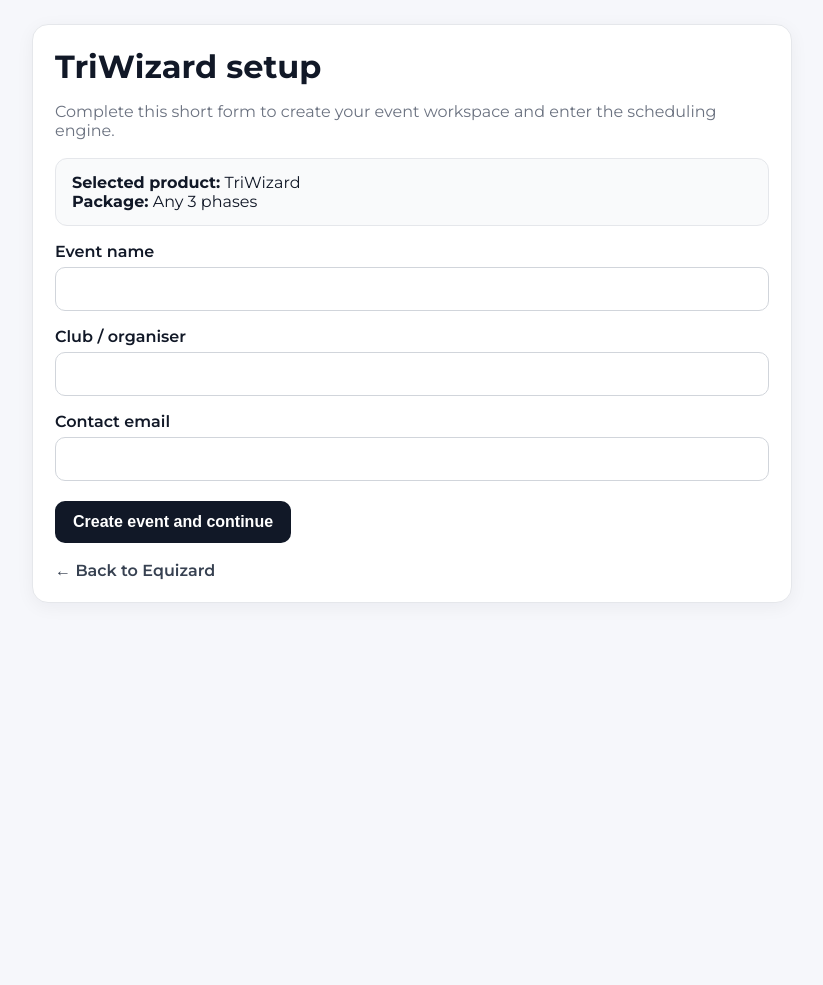
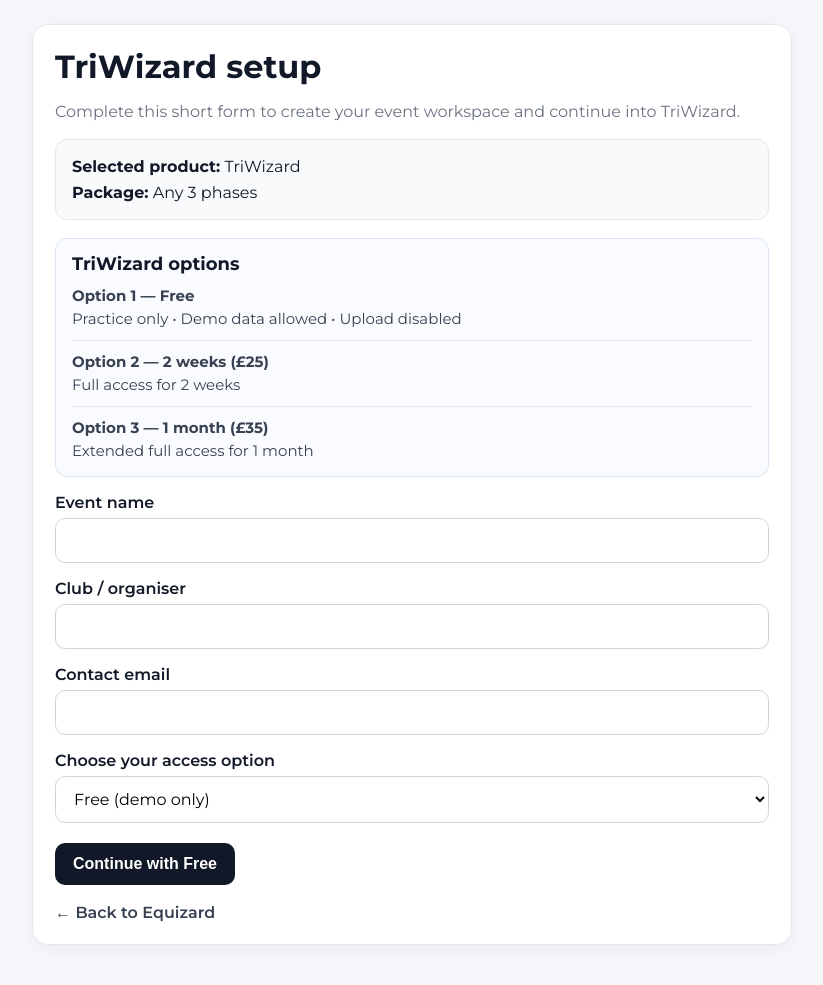
Before and after one commit to roland-lang/equizard-landing, a FastAPI app: page /triwizard in a window 1280 px wide. Shown: the whole page, without its empty margins (228-1051 px from the left). Before the commit the page ends 603 px from the top, so only its background shows below. Run offline with FastAPI, Linux system fonts and the light colour scheme.

Commit message:
Update wizard_onboarding.html

```diff
--- a/templates/wizard_onboarding.html
+++ b/templates/wizard_onboarding.html
@@ -39,7 +39,8 @@
       margin-top:16px;
       margin-bottom:6px;
     }
-    input{
+    input,
+    select{
       width:100%;
       box-sizing:border-box;
       padding:12px 14px;
@@ -47,6 +48,7 @@
       border-radius:10px;
       font-size:16px;
       background:#fff;
+      font-family:'Montserrat', Arial, sans-serif;
     }
     .summary{
       margin-top:18px;
@@ -54,6 +56,36 @@
       background:#f9fafb;
       border:1px solid #e5e7eb;
       border-radius:12px;
+      line-height:1.6;
+    }
+    .pricing-box{
+      margin-top:18px;
+      padding:14px 16px;
+      background:#f9fbff;
+      border:1px solid #dbe5f3;
+      border-radius:12px;
+    }
+    .pricing-box h3{
+      margin:0 0 10px 0;
+      font-size:18px;
+    }
+    .pricing-list{
+      list-style:none;
+      padding:0;
+      margin:0;
+      display:grid;
+      gap:10px;
+    }
+    .pricing-list li{
+      font-size:15px;
+      line-height:1.5;
+      color:#374151;
+      border-bottom:1px solid #e5e7eb;
+      padding-bottom:10px;
+    }
+    .pricing-list li:last-child{
+      border-bottom:none;
+      padding-bottom:0;
     }
     .btn{
       display:inline-block;
@@ -96,7 +128,7 @@
       <h1>{{ wizard_title }} setup</h1>
 
       <p class="muted">
-        Complete this short form to create your event workspace and enter the scheduling engine.
+        Complete this short form to create your event workspace and continue into {{ wizard_title }}.
       </p>
 
       <div class="summary">
@@ -106,6 +138,24 @@
           Any 3 phases
         {% else %}
           Up to 4 phases
+        {% endif %}
+      </div>
+
+      <div class="pricing-box">
+        <h3>{{ wizard_title }} options</h3>
+
+        {% if wizard == "triwizard" %}
+          <ul class="pricing-list">
+            <li><strong>Option 1 — Free</strong><br>Practice only • Demo data allowed • Upload disabled</li>
+            <li><strong>Option 2 — 2 weeks (£25)</strong><br>Full access for 2 weeks</li>
+            <li><strong>Option 3 — 1 month (£35)</strong><br>Extended full access for 1 month</li>
+          </ul>
+        {% elif wizard == "tetwizard" %}
+          <ul class="pricing-list">
+            <li><strong>Option 1 — Free</strong><br>Practice only • Demo data allowed • Upload disabled</li>
+            <li><strong>Option 2 — 2 weeks (£35)</strong><br>Full access for 2 weeks</li>
+            <li><strong>Option 3 — 1 month (£45)</strong><br>Extended full access for 1 month</li>
+          </ul>
         {% endif %}
       </div>
 
@@ -121,10 +171,17 @@
         <label for="contact_email">Contact email</label>
         <input id="contact_email" name="contact_email" type="email" required>
 
-        <button id="submitBtn" type="submit" class="btn">Create event and continue</button>
+        <label for="licence">Choose your access option</label>
+        <select id="licence" name="licence" required>
+          <option value="free">Free (demo only)</option>
+          <option value="2_week">2 weeks – full access</option>
+          <option value="1_month">1 month – full access</option>
+        </select>
+
+        <button id="submitBtn" type="submit" class="btn">Continue</button>
 
         <div id="statusBox" class="status">
-          Creating your event and opening {{ wizard_title }}…
+          Preparing your {{ wizard_title }} workspace…
         </div>
       </form>
 
@@ -137,8 +194,28 @@
       const form = document.getElementById("createForm");
       const btn = document.getElementById("submitBtn");
       const status = document.getElementById("statusBox");
+      const licence = document.getElementById("licence");
 
       let submitted = false;
+
+      function updateButtonText() {
+        if (!btn || !licence) return;
+
+        if (licence.value === "free") {
+          btn.textContent = "Continue with Free";
+        } else if (licence.value === "2_week") {
+          btn.textContent = "Continue to Payment";
+        } else if (licence.value === "1_month") {
+          btn.textContent = "Continue to Payment";
+        } else {
+          btn.textContent = "Continue";
+        }
+      }
+
+      if (licence) {
+        licence.addEventListener("change", updateButtonText);
+        updateButtonText();
+      }
 
       if (!form || !btn) return;
 
@@ -150,7 +227,12 @@
 
         submitted = true;
         btn.disabled = true;
-        btn.textContent = "Creating event…";
+
+        if (licence && licence.value === "free") {
+          btn.textContent = "Creating event…";
+        } else {
+          btn.textContent = "Continuing to payment…";
+        }
 
         if (status) {
           status.style.display = "block";
```
